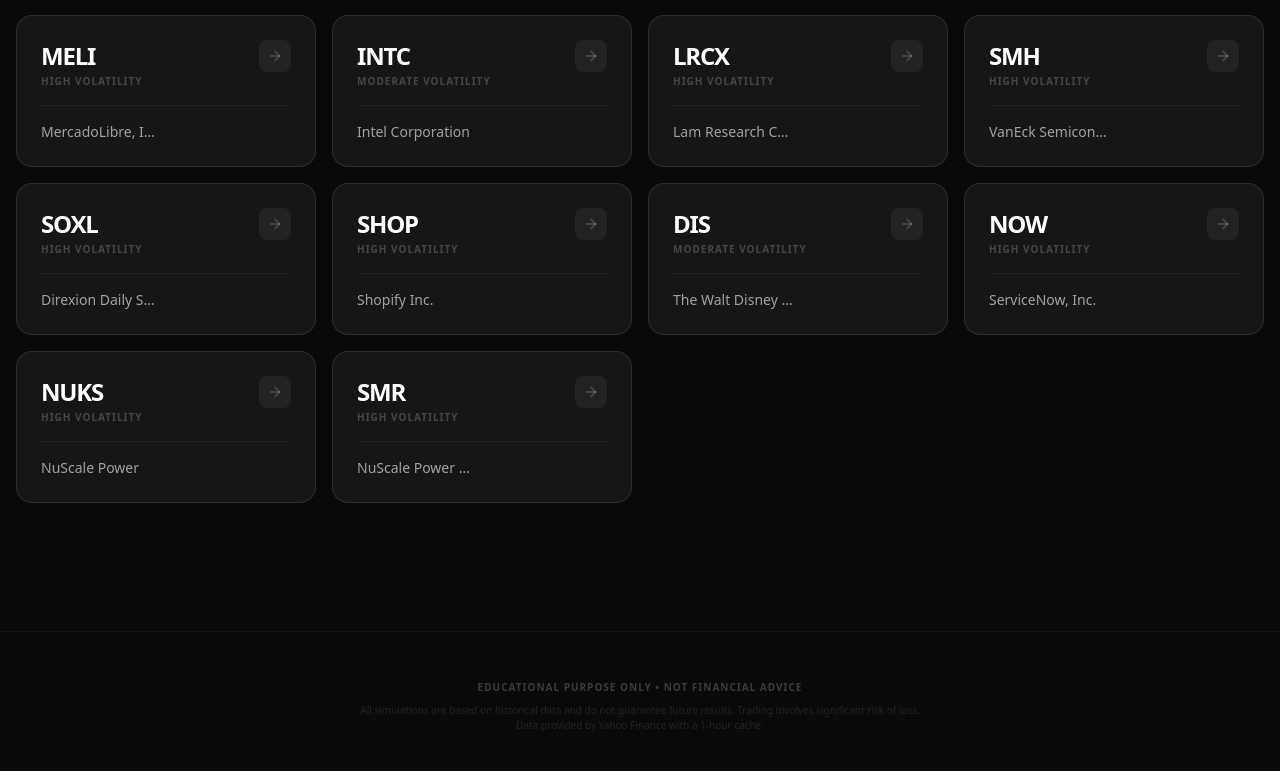
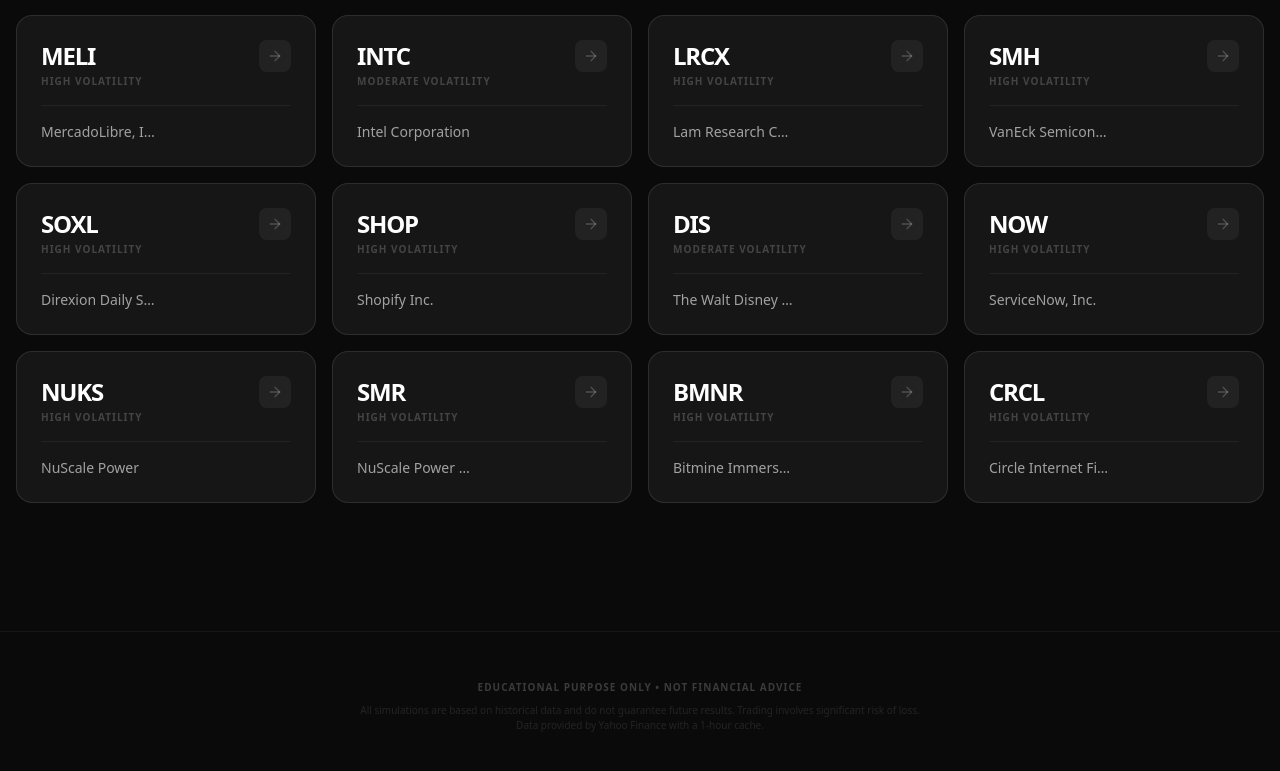
Before and after one commit to koozilla/rsi-optimizer, a React (Vite) app: page / in a window 1280 px wide. Shown: the part 2021-2792 px from the top of the page. Built offline with nearby package versions, Linux system fonts and the light colour scheme; no server answers.

Commit message:
Add BMNR and CRCL to POPULAR_STOCKS watchlist

```diff
--- a/src/pages/Home.tsx
+++ b/src/pages/Home.tsx
@@ -63,6 +63,8 @@
   { symbol: "NOW", name: "ServiceNow, Inc.", category: "High Volatility" },
   { symbol: "NUKS", name: "NuScale Power", category: "High Volatility" },
   { symbol: "SMR", name: "NuScale Power Corp.", category: "High Volatility" },
+  { symbol: "BMNR", name: "Bitmine Immersion Technologies", category: "High Volatility" },
+  { symbol: "CRCL", name: "Circle Internet Financial", category: "High Volatility" },
 ];
 
 export default function Home() {
```
